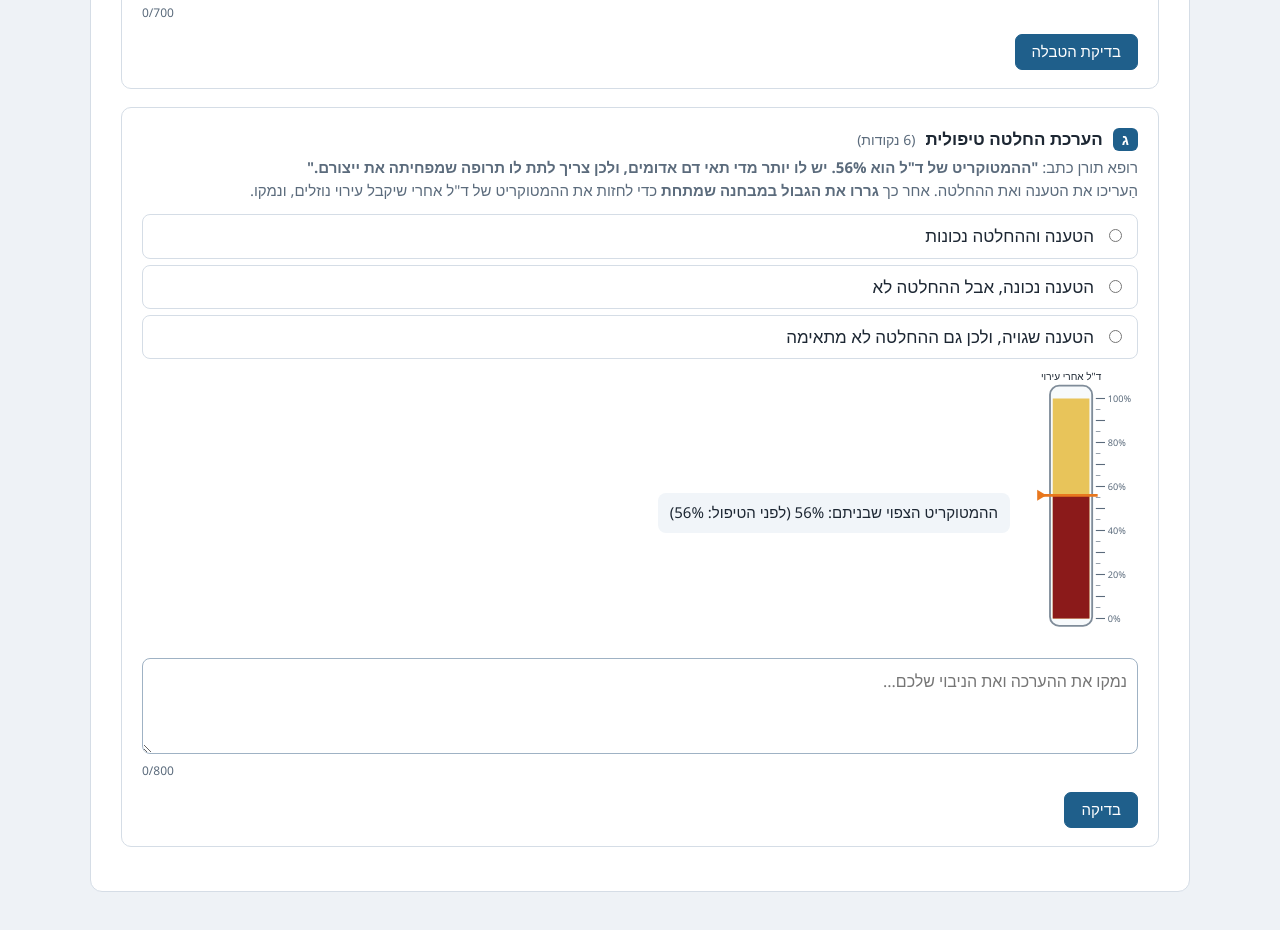
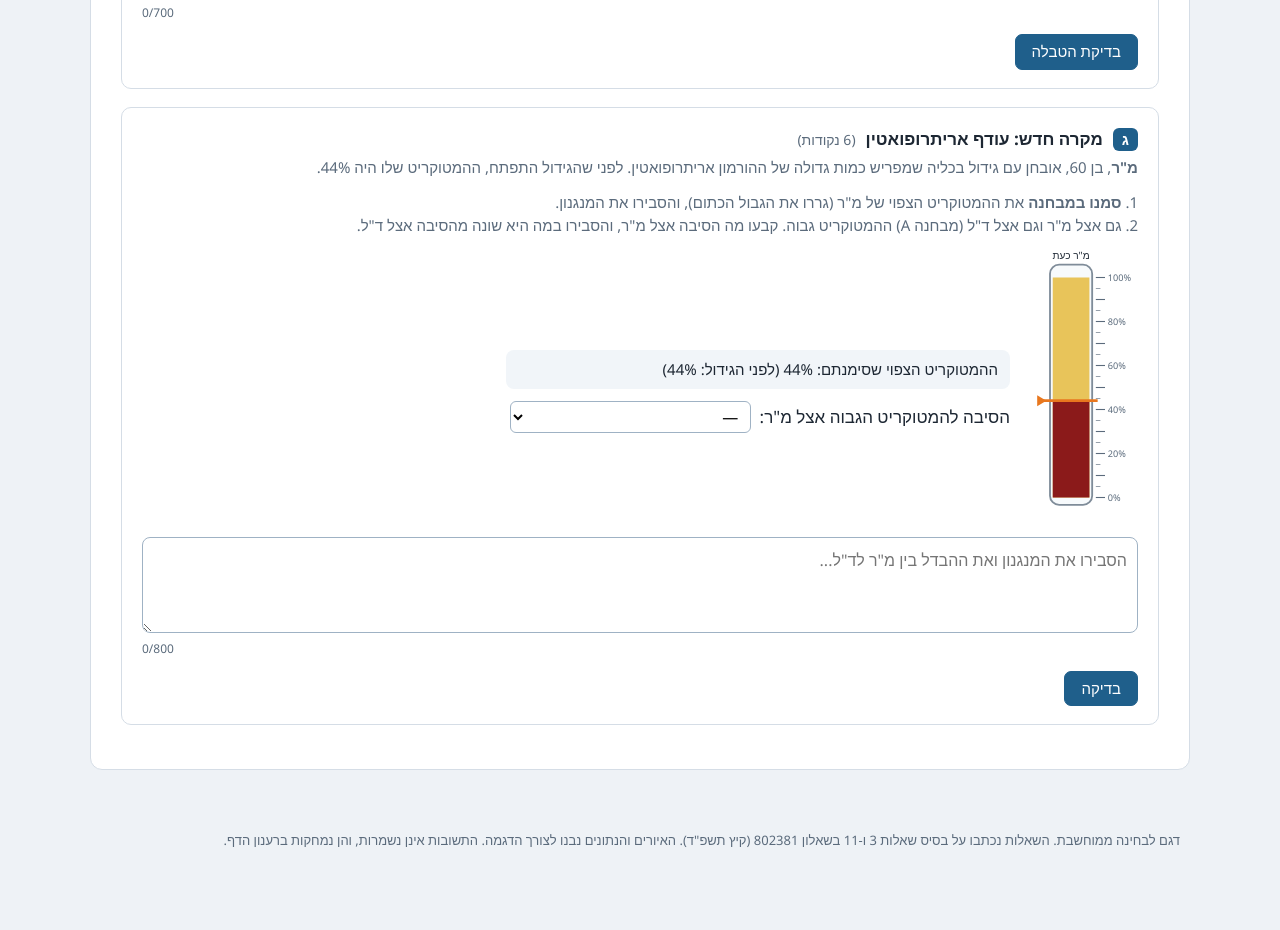
Before and after one commit to shulykotzer/hots-questions, a plain HTML site: page index.html in a window 1280 px wide. Shown: the part 1560-2490 px from the top of the page. After the commit the page ends 2450 px from the top, so only its background shows below. Drawn offline with Linux system fonts and the light colour scheme.

Commit message:
Add files via upload

```diff
--- a/index.html
+++ b/index.html
@@ -200,23 +200,23 @@ button.btn:disabled{opacity:.5;cursor:wait}
 
   <!-- 1C -->
   <div class="item" id="q1c">
-    <span class="bloom">הערכה + ניבוי</span>
-    <h3><span class="lbl">ג</span> הערכת החלטה טיפולית <span class="pts">(6 נקודות)</span></h3>
-    <p class="instr">רופא תורן כתב: <b>"ההמטוקריט של ד"ל הוא 56%. יש לו יותר מדי תאי דם אדומים, ולכן צריך לתת לו תרופה שמפחיתה את ייצורם."</b><br>
-      הַעריכו את הטענה ואת ההחלטה. אחר כך <b>גררו את הגבול במבחנה שמתחת</b> כדי לחזות את ההמטוקריט של ד"ל אחרי שיקבל עירוי נוזלים, ונמקו.</p>
-    <div class="mc" data-ans="disagree">
-      <label><input type="radio" name="q1c" value="agree"> הטענה וההחלטה נכונות</label>
-      <label><input type="radio" name="q1c" value="partial"> הטענה נכונה, אבל ההחלטה לא</label>
-      <label><input type="radio" name="q1c" value="disagree"> הטענה שגויה, ולכן גם ההחלטה לא מתאימה</label>
-    </div>
+    <span class="bloom">ניבוי + הערכה – מקרה חדש</span>
+    <h3><span class="lbl">ג</span> מקרה חדש: עודף אריתרופואטין <span class="pts">(6 נקודות)</span></h3>
+    <p class="instr"><b>מ"ר</b>, בן 60, אובחן עם גידול בכליה שמפריש כמות גדולה של ההורמון אריתרופואטין. לפני שהגידול התפתח, ההמטוקריט שלו היה 44%.</p>
+    <p class="instr">1. <b>סמנו במבחנה</b> את ההמטוקריט הצפוי של מ"ר (גררו את הגבול הכתום), והסבירו את המנגנון.<br>
+      2. גם אצל מ"ר וגם אצל ד"ל (מבחנה A) ההמטוקריט גבוה. קבעו מה הסיבה אצל מ"ר, והסבירו במה היא שונה מהסיבה אצל ד"ל.</p>
     <div class="predict">
       <svg id="predTube" viewBox="0 0 120 300" width="110" height="275"></svg>
-      <div><div class="readout" id="predRead">גררו את הגבול הכתום כדי לבנות את המבחנה הצפויה.</div></div>
+      <div>
+        <div class="readout" id="predRead">גררו את הגבול הכתום כדי לסמן את ההמטוקריט הצפוי.</div>
+        <p style="margin:12px 0 0">הסיבה להמטוקריט הגבוה אצל מ"ר:
+          <select data-ans="cells"><option value="">—</option><option value="cells">עלייה בנפח תאי הדם האדומים</option><option value="plasma">ירידה בנפח הפלזמה</option></select></p>
+      </div>
     </div>
-    <textarea maxlength="800" placeholder="נמקו את ההערכה ואת הניבוי שלכם..."></textarea><div class="counter">0/800</div>
+    <textarea maxlength="800" placeholder="הסבירו את המנגנון ואת ההבדל בין מ&quot;ר לד&quot;ל..."></textarea><div class="counter">0/800</div>
     <div class="actions"><button class="btn primary" data-check="q1c">בדיקה</button></div>
     <div class="fb"></div>
-    <div class="key"><b>מחוון:</b> הטענה שגויה. ההמטוקריט גבוה בגלל ירידה בנפח הפלזמה (התייבשות), ולא בגלל עודף תאים. תרופה שמפחיתה ייצור תאים אינה מתאימה, והטיפול הנכון הוא החזרת נוזלים. ניבוי: אחרי העירוי נפח הפלזמה יחזור, וההמטוקריט ירד לטווח התקין (כ-42%–48%). אם ההמטוקריט נשאר גבוה גם אחרי שהנוזלים הוחזרו, יש לבדוק סיבה אחרת (2 נק' לעמדה, 2 לניבוי, 2 לנימוק).</div>
+    <div class="key"><b>מחוון:</b> אריתרופואטין מופרש מהכליה בתגובה לירידה ברמת החמצן, ומעודד את מח העצם לייצר תאי דם אדומים. עודף אריתרופואטין גורם לייצור מוגבר של תאים, ולכן נפח התאים וההמטוקריט עולים מעל הטווח התקין (מעל 52%, פוליציטמיה משנית). אצל ד"ל ההמטוקריט גבוה כי נפח הפלזמה ירד (איבוד נוזלים), ומספר התאים כמעט לא השתנה. אצל מ"ר מספר התאים באמת עלה. הדם שלו צמיג יותר, וזה מגביר את הסיכון לקרישי דם (2 נק' לניבוי, 2 למנגנון, 2 להשוואה).</div>
   </div>
 </section>
 
@@ -394,13 +394,13 @@ function fbClear(item){const f=$(".fb",item);if(f)f.className="fb";}
   el("rect",{x:TX-12,y:-9,width:TW+40,height:18,fill:"transparent"},pm);
   el("line",{x1:TX-8,x2:TX+TW+6,y1:0,y2:0,stroke:"#e8771e","stroke-width":3},pm);
   el("polygon",{points:`${TX-14},-6 ${TX-14},6 ${TX-4},0`,fill:"#e8771e"},pm);
-  el("text",{x:TX+TW/2,y:TOP-20,"text-anchor":"middle","font-size":11,fill:"#1d2733"},ps).textContent="ד\"ל אחרי עירוי";
-  let pred=56;const setP=p=>{pred=Math.max(5,Math.min(95,Math.round(p)));const h=H*pred/100;prbc.setAttribute("y",BOT-h);prbc.setAttribute("height",h);pm.setAttribute("transform",`translate(0 ${BOT-h})`);
-    $("#predRead").textContent=`ההמטוקריט הצפוי שבניתם: ${pred}% (לפני הטיפול: 56%)`;window.__hct.pred=pred;};
+  el("text",{x:TX+TW/2,y:TOP-20,"text-anchor":"middle","font-size":11,fill:"#1d2733"},ps).textContent="מ\"ר כעת";
+  let pred=44;const setP=p=>{pred=Math.max(5,Math.min(95,Math.round(p)));const h=H*pred/100;prbc.setAttribute("y",BOT-h);prbc.setAttribute("height",h);pm.setAttribute("transform",`translate(0 ${BOT-h})`);
+    $("#predRead").textContent=`ההמטוקריט הצפוי שסימנתם: ${pred}% (לפני הגידול: 44%)`;window.__hct.pred=pred;};
   let pd=false;pm.addEventListener("pointerdown",e=>{pd=true;pm.setPointerCapture(e.pointerId);e.preventDefault();});
   pm.addEventListener("pointermove",e=>{if(!pd)return;const pt=ps.createSVGPoint();pt.x=e.clientX;pt.y=e.clientY;const p=pt.matrixTransform(ps.getScreenCTM().inverse());setP((BOT-p.y)/H*100);fbClear($("#q1c"));});
   pm.addEventListener("pointerup",()=>pd=false);
-  setP(56);window.__hct.moved=()=>pred!==56;
+  setP(44);window.__hct.moved=()=>pred!==44;
   window.__hct.reset=()=>{if(spun)tubeEls.forEach(t=>t.setM(100));};
   window.__hct.truth=Object.fromEntries(TUBES.map(t=>[t.id,t.hct]));
 })();
@@ -474,12 +474,11 @@ const checks={
     let g=0;$$(".slot",it).forEach(s=>{const c=s.firstElementChild;const ok=c&&c.dataset.v===s.dataset.ans;s.classList.add(ok?"ok":"bad");if(ok)g++;});
     fb(it,m===3&&g===3,`מדידות מדויקות: ${m} מתוך 3${miss.length?" (בדקו את מבחנה "+miss.join(", ")+")":""} · התאמות נכונות: ${g} מתוך 3.`);},
   q1b(){const it=$("#q1b");let g=0;const ss=$$("select",it);ss.forEach(s=>{const ok=s.value===s.dataset.ans;s.classList.add(ok?"ok":"bad");if(ok)g++;});fb(it,g===4,g===4?"הטבלה נכונה. עיקר הניקוד הוא על ההסבר.":`${g} מתוך 4 נכונים בטבלה. חשבו מה כל מטופל איבד.`);},
-  q1c(){const it=$("#q1c"),box=$(".mc",it),ch=$("input:checked",box),H=window.__hct;
-    if(!ch)return fb(it,false,"עדיין לא נבחרה עמדה.");const okC=ch.value===box.dataset.ans;
-    $$(".mc label",it).forEach(l=>l.classList.remove("ok","bad"));ch.closest("label").classList.add(okC?"ok":"bad");
-    if(!H.moved())return fb(it,false,(okC?"העמדה נכונה. ":"")+"עכשיו גררו את הגבול במבחנה כדי לחזות את ההמטוקריט אחרי העירוי.");
-    const okP=H.pred>=40&&H.pred<=50;
-    fb(it,okC&&okP,(okC?"העמדה נכונה. ":"קראו שוב את הטענה: האם באמת יש לד\"ל יותר תאים? ")+(okP?`הניבוי (${H.pred}%) סביר.`:H.pred>50?`הניבוי (${H.pred}%) עדיין גבוה. מה יקרה לנפח הפלזמה אחרי העירוי?`:`הניבוי (${H.pred}%) נמוך מדי. האם העירוי מוריד את מספר התאים?`));},
+  q1c(){const it=$("#q1c"),H=window.__hct,sel=$("select",it);
+    if(!H.moved())return fb(it,false,"קודם סמנו במבחנה את ההמטוקריט הצפוי של מ\"ר.");
+    const okP=H.pred>=53&&H.pred<=70;const okS=sel.value===sel.dataset.ans;
+    if(sel.value)sel.classList.add(okS?"ok":"bad");
+    fb(it,okP&&okS,(okP?`הניבוי (${H.pred}%) סביר. `:H.pred<53?`הניבוי (${H.pred}%) עדיין בטווח התקין. מה עושה עודף אריתרופואטין למח העצם? `:`הניבוי (${H.pred}%) גבוה מאוד. `)+(!sel.value?"בחרו גם את הסיבה.":okS?"הסיבה נכונה.":"בדקו שוב את הסיבה: מה ההורמון מגביר?"));},
   q2a(){const it=$("#q2a");let g=0;$$(".slot",it).forEach(s=>{const c=s.firstElementChild;const ok=c&&c.dataset.v===s.dataset.ans;s.classList.add(ok?"ok":"bad");if(ok)g++;});
     const p=$$("#labTable tr.picked");let h=0;p.forEach(tr=>{const ok=tr.dataset.ok==="1";tr.classList.remove("picked");tr.classList.add(ok?"ok":"bad");if(ok)h++;});
     fb(it,g===2&&h===2,`שיוך: ${g} מתוך 2 · ממצאים מבחינים: ${h} מתוך 2${p.length<2?" (יש לבחור שני ממצאים)":""}.`);},
```
